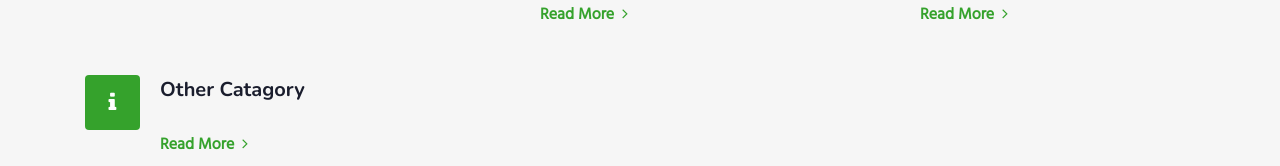
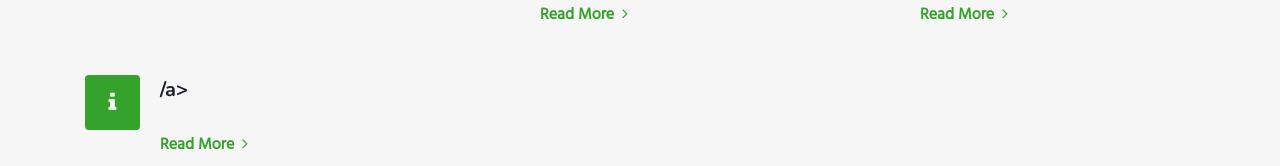
Before and after one commit to EMAL1234/EmalGeorge, a plain HTML site: page index.html in a window 1280 px wide. Shown: the part 3069-3235 px from the top of the page. Drawn offline with nearby package versions, Linux system fonts and the light colour scheme.

```diff
--- a/index.html
+++ b/index.html
@@ -390,7 +390,7 @@
 				<div class="float-rt feature-gd col-lg-4 col-md-6 mt-5">
 					 <div class="icon"> <span class="fa fa-info" aria-hidden="true"></span></div>
 					 <div class="icon-info">
-						<h5><a href="#services">Other Catagory</a>
+						<h5><a href="#services">/a>
 						</h5>
 						<p> </p>
 						<a href="#services" class="red mt-3">Read More <span class="fa fa-angle-right pl-1"></span></a>
```
